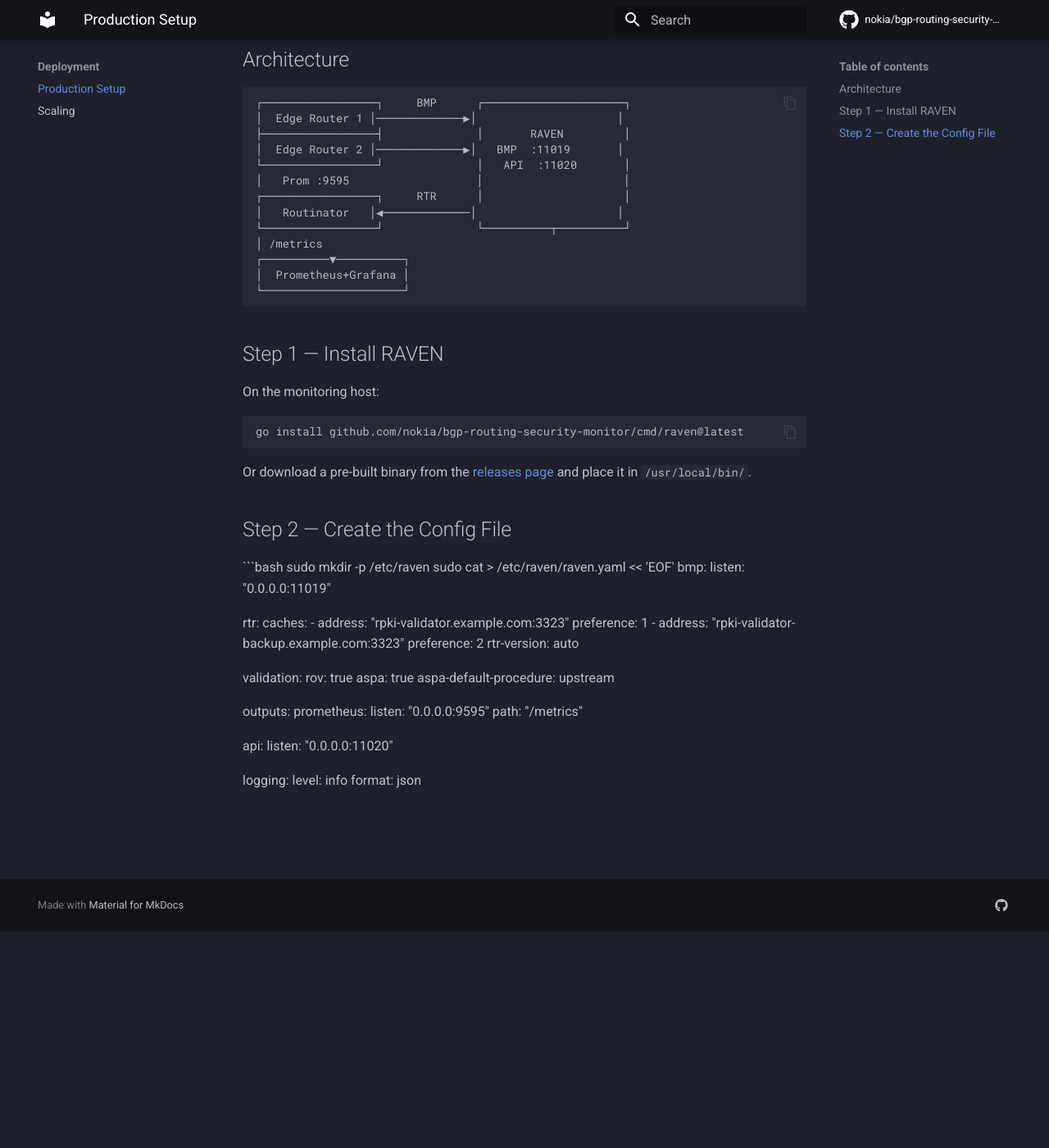
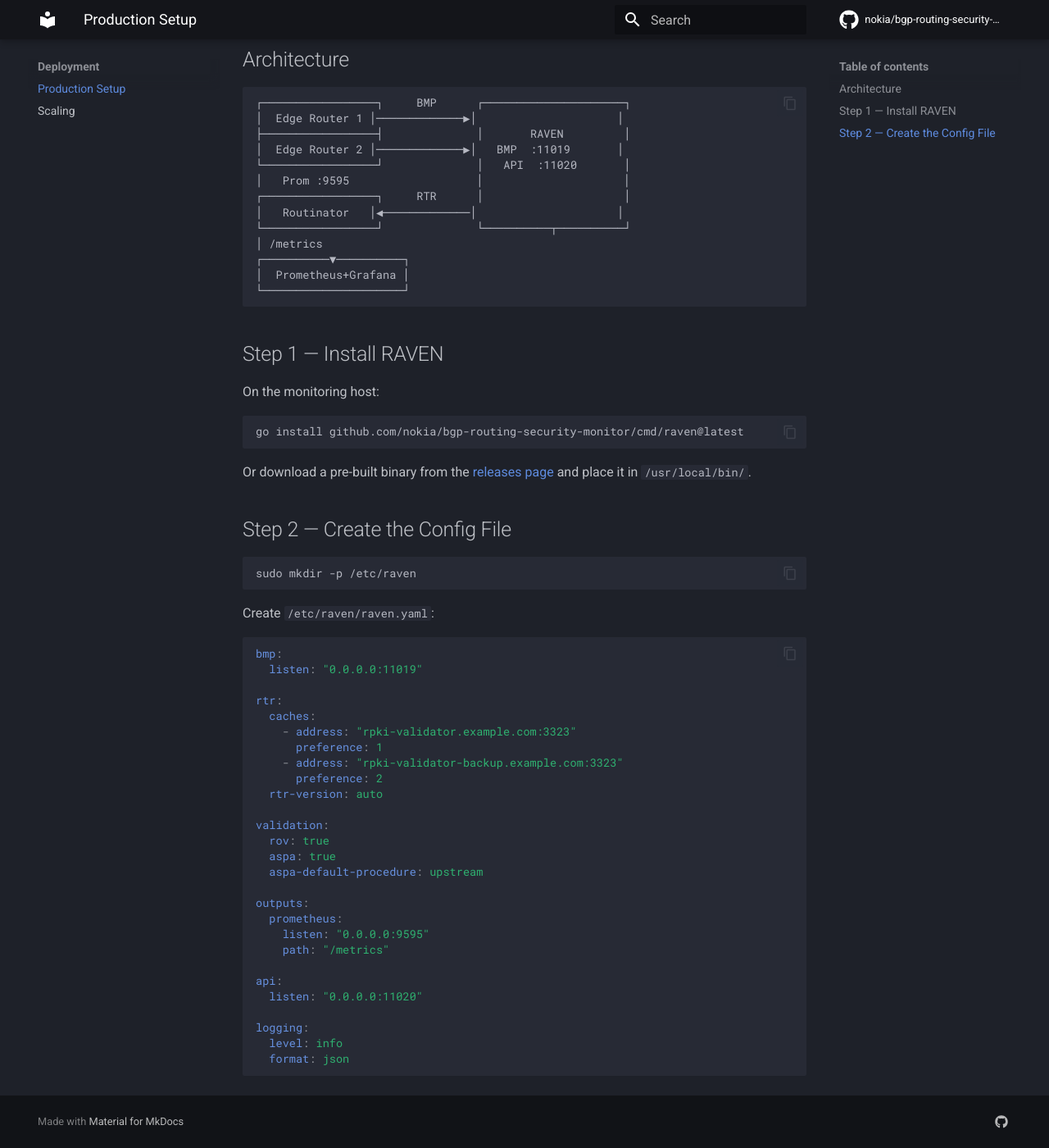
Before and after one commit to ritmukhe/raven-docs, an MkDocs documentation site: the page built from docs/deployment/production.md, in a window 1280 px wide and 1400 px high, scrolled down 264 px. Shown: the whole window at 82% size. Built offline with MkDocs 1.6.1 and Material for MkDocs 9.7.7, drawn with Linux system fonts in a browser that asks for light colours; comment, search, counter and statistics services are not loaded.

Commit message:
Docs: fix Step 2 config block — split bash and yaml, close fences (#2)

````diff
--- a/docs/deployment/production.md
+++ b/docs/deployment/production.md
@@ -36,7 +36,11 @@ and place it in `/usr/local/bin/`.
 
 ```bash
 sudo mkdir -p /etc/raven
-sudo cat > /etc/raven/raven.yaml << 'EOF'
+```
+
+Create `/etc/raven/raven.yaml`:
+
+```yaml
 bmp:
   listen: "0.0.0.0:11019"
 
@@ -64,3 +68,4 @@ api:
 logging:
   level: info
   format: json
+```
````
